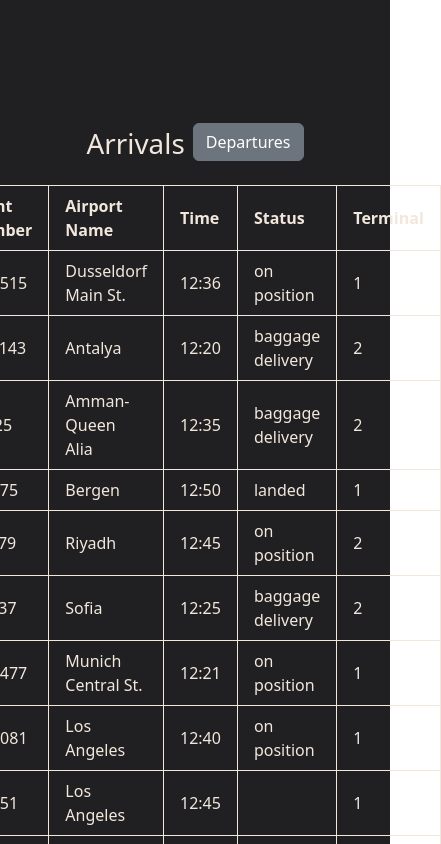
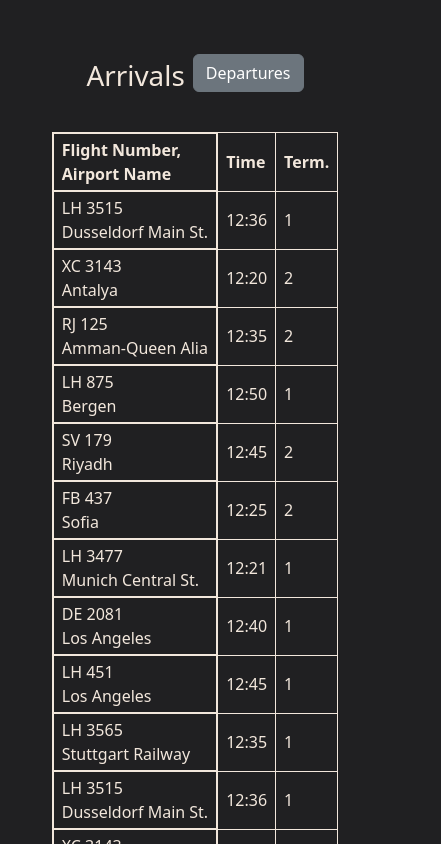
Before and after one commit to Madziula99/airportTable, a React (Create React App) app: page / in a window 390 px wide. Shown: the top 844 px of the page, 441 px wide, since content can reach past the window. Built offline with nearby package versions, Linux system fonts and the light colour scheme.

Commit message:
Apply media queries

```diff
--- a/public/index.html
+++ b/public/index.html
@@ -2,6 +2,7 @@
 <html lang="en">
   <head>
     <meta charset="utf-8" />
+    <meta name="viewport" content="width=device-width">
     <title>Airport Table</title>
   </head>
   <body>
--- a/src/App.css
+++ b/src/App.css
@@ -1,13 +1,11 @@
 .wrapper {
   width: 100%;
   height: 100vh;
-  background-color: #202022;
-  color: #F2E7DC;
 }
 
 .headerWrapper {
   width: 100%;
-  height: 20%;
+  height: 10%;
   display: flex;
   justify-content: center;
   align-items: flex-end;
@@ -15,7 +13,7 @@
 
 .flightsTable {
   width: 100%;
-  height: 80%;
+  height: 90%;
   display: flex;
   justify-content: center;
 }
@@ -27,3 +25,15 @@
 .btn{
 	box-shadow: none !important
 }
+
+@media (orientation: landscape) {
+  .headerWrapper{
+    margin-top: 2rem;
+  }
+}
+
+@media (orientation: portrait) and (max-width: 425px) {
+  .headerWrapper{
+    margin-top: 1rem;
+  }
+}
--- a/src/App.js
+++ b/src/App.js
@@ -10,14 +10,14 @@ import data from './data/data.json';
 import FlightsTable from './components/FlightTable';
 
 /*
-1. load all data +
-2. divide data by arr/dep and thow away the unnecessary fields +
-3. extract from date converted to local time +
-4. design the FlightTable component (pass array of objects) +
-5. implement Row component to represent single flight (take object of flight as prop) +/-
-6. in Table map through table and append Row for every flight +
-7. sort func (take field value to sort by) return new array of sorted obj +
-8. sort table of objects: handle click for table header specifying the sort option +
+1. load all data
+2. divide data by arr/dep and thow away the unnecessary fields
+3. extract from date converted to local time
+4. design the FlightTable component (pass array of objects)
+5. implement Row component to represent single flight (take object of flight as prop)
+6. in Table map through table and append Row for every flight
+7. sort func (take field value to sort by) return new array of sorted obj
+8. sort table of objects: handle click for table header specifying the sort option
 9. investigate media query
 */
 
@@ -47,7 +47,7 @@ function App() {
         <div className='wrapper'>
           <div className='headerWrapper'>
             <h1 className='header'>{direction}</h1>
-            <Button className='mb-2 ms-2' variant="secondary"  onClick={changeDirection}>{direction === 'Arrivals' ? 'Departures' : 'Arrivals'}</Button>
+            <Button className='header mb-2 ms-2' variant="secondary"  onClick={changeDirection}>{direction === 'Arrivals' ? 'Departures' : 'Arrivals'}</Button>
           </div>
 
           <div className='flightsTable'>
--- a/src/components/FlightTable.js
+++ b/src/components/FlightTable.js
@@ -33,24 +33,27 @@ const FlightsTable = ({flights, direction}) => {
         <table>
             <thead>
                 <tr onClick={(e) => sortFlights(flights, e.target.title)}>
-                    <th title="fnr">Flight Number</th>
-                    <th title="apname">Airport Name</th>
-                    <th title="sched">Time</th>
-                    {(direction==='Departures') ? <th title="gate">Gate</th> : null}
-                    <th title="status">Status</th>
-                    <th title="terminal">Terminal</th>
+                    <th className="fnrApname" title="fnr">Flight Number,<br/>Airport Name</th>
+                    <th className="fnr" title="fnr">Flight Number</th>
+                    <th className="apname" title="apname">Airport Name</th>
+                    <th className="sched" title="sched">Time</th>
+                    {(direction==='Departures') ? <th className="gate" title="gate">Gate</th> : null}
+                    <th className="status" title="status">Status</th>
+                    <th className="terminal" title="terminal">Terminal</th>
+                    <th className="term" title="terminal">Term.</th>
                 </tr>
             </thead>
             <tbody>
                 {flights.map((flightInfo, i) => {
                     return (
                     <tr key={i}>
-                        <td>{flightInfo.fnr}</td>
-                        <td>{flightInfo.apname}</td>
-                        <td>{readableDate(flightInfo.sched)}</td>
-                        {(direction==='Departures') ? <td>{flightInfo.gate}</td> : null}
-                        <td>{flightInfo.status.toLowerCase()}</td>
-                        <td>{flightInfo.terminal}</td>
+                        <td className="fnrApname">{flightInfo.fnr}<br/>{flightInfo.apname}</td>
+                        <td className="fnr">{flightInfo.fnr}</td>
+                        <td className="apname">{flightInfo.apname}</td>
+                        <td className="sched">{readableDate(flightInfo.sched)}</td>
+                        {(direction==='Departures') ? <td className="gate">{flightInfo.gate}</td> : null}
+                        <td className="status">{flightInfo.status.toLowerCase()}</td>
+                        <td className="terminal">{flightInfo.terminal}</td>
                     </tr>
                     )
                 })}
--- a/src/components/flightTable.css
+++ b/src/components/flightTable.css
@@ -1,12 +1,39 @@
 table, td, th{
     border: 0.05rem solid #F2E7DC;
-  }
+}
 
-  table {
-    margin: 1rem 0;
+table {
+    margin: 2rem 1rem;
     border-collapse: collapse;
-  }
+}
 
-  tr, td, th {
-    padding: 0.5rem 1rem;
-  }
+tr, td, th {
+    padding: 0.25rem 0.5rem;
+}
+
+/*
+laptop: 1024px
+tablet: 768px
+mobile: 425px
+*/
+
+@media screen and (min-width: 769px) {
+    th.term, th.fnrApname, td.fnrApname{
+        display: none;
+    }
+}
+
+@media screen and (max-width: 768px) {
+    th.terminal, th.fnrApname, td.fnrApname{
+        display: none;
+    }
+}
+
+@media screen and (max-width: 425px) {
+    th.status, td.status, th.terminal,  th.fnr, th.apname, td.fnr, td.apname{
+        display: none;
+    }
+    th.fnrApname, td.fnrApname{
+        display: block;
+    }
+}
--- a/src/index.css
+++ b/src/index.css
@@ -7,6 +7,11 @@ body {
   -moz-osx-font-smoothing: grayscale;
 }
 
+* {
+  background-color: #202022;
+  color: #F2E7DC;
+}
+
 code {
   font-family: source-code-pro, Menlo, Monaco, Consolas, 'Courier New',
     monospace;
```
